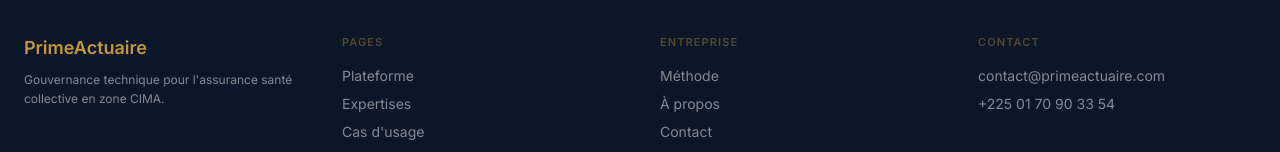
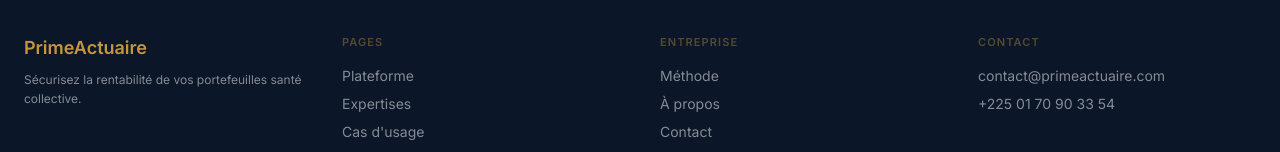
Before and after one commit to sidickgoldman/SiteWeb_PrimeActuaire, a Next.js app: page / in a window 1280 px wide. Shown: the part 4984-5136 px from the top of the page. Built offline with nearby package versions, Linux system fonts and the light colour scheme.

Commit message:
copy: Footer tagline - Securisez la rentabilite de vos portefeuilles

```diff
--- a/src/i18n/fr.ts
+++ b/src/i18n/fr.ts
@@ -282,7 +282,7 @@
       { value: "100%", label: "Données sous contrôle" },
     ],
     tagline:
-      "Gouvernance technique pour l'assurance santé collective en zone CIMA.",
+      "Sécurisez la rentabilité de vos portefeuilles santé collective.",
     pagesTitle: "Pages",
     entrepriseTitle: "Entreprise",
     contactTitle: "Contact",
```
